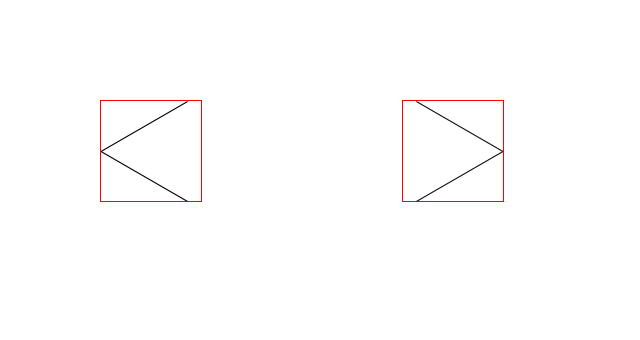
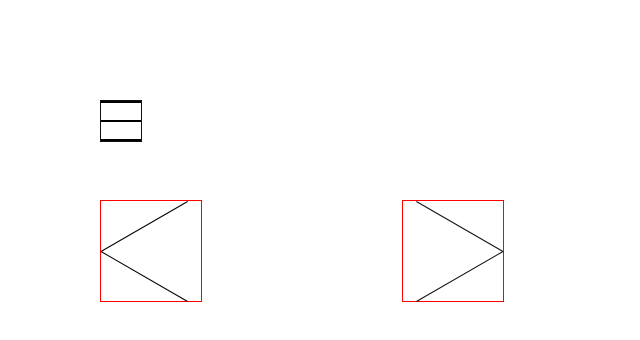
Before and after one commit to zzinis/review, a plain HTML site: page button.html in a window 1280 px wide. Shown: the whole page, without its empty margins (0-640 px from the left). Drawn offline with Linux system fonts and the light colour scheme.

Commit message:
menu button

```diff
--- a/button.html
+++ b/button.html
@@ -16,5 +16,9 @@
     </a>
 
 
+    <a href="#" class="btnCall">
+        <span>메뉴호출</span>
+    </a>
+
 </body>
 </html>
--- a/scss/_button.scss
+++ b/scss/_button.scss
@@ -91,3 +91,59 @@
         transform: translate(-50%,-50%);
     }
 }
+
+.btnCall{
+    display: block;
+    width: 40px;
+    height: 40px;
+    margin: 100px;
+    position: relative;
+    border: 1px solid #111;
+
+    &::before{
+        content: '';
+        display: block;
+        width: 100%;
+        height: 2px;
+        background: #000;
+        position: absolute;
+        top: 0; left: 0;
+        transition: top 0.5s 0s, transform 0.5s 0.5s;
+    }
+    &::after{
+        content: '';
+        display: block;
+        width: 100%;
+        height: 2px;
+        background: #000;
+        position: absolute;
+        bottom: 0; left: 0;
+        transition: bottom 0.5s 0s, transform 0.5s 0.5s;
+    }
+    span{
+        content: '';
+        display: block;
+        width: 100%;
+        height: 2px;
+        background: #000;
+        position: absolute;
+        top: 50%;
+        left: 0;
+        text-indent: -9999px;
+        margin-top: -1px;
+        transition: 0.5s;
+    }
+
+    &:hover span{
+        transform: translateX(100%);
+        opacity: 0;
+    }
+    &:hover::before{
+        transform: rotate(45deg);
+        top: calc(50% - 1px);
+    }
+    &:hover::after{
+        transform: rotate(-45deg);
+        bottom: calc(50% - 1px);
+    }
+}
```
Also changed, not shown: css/style.css, 1 other file.
